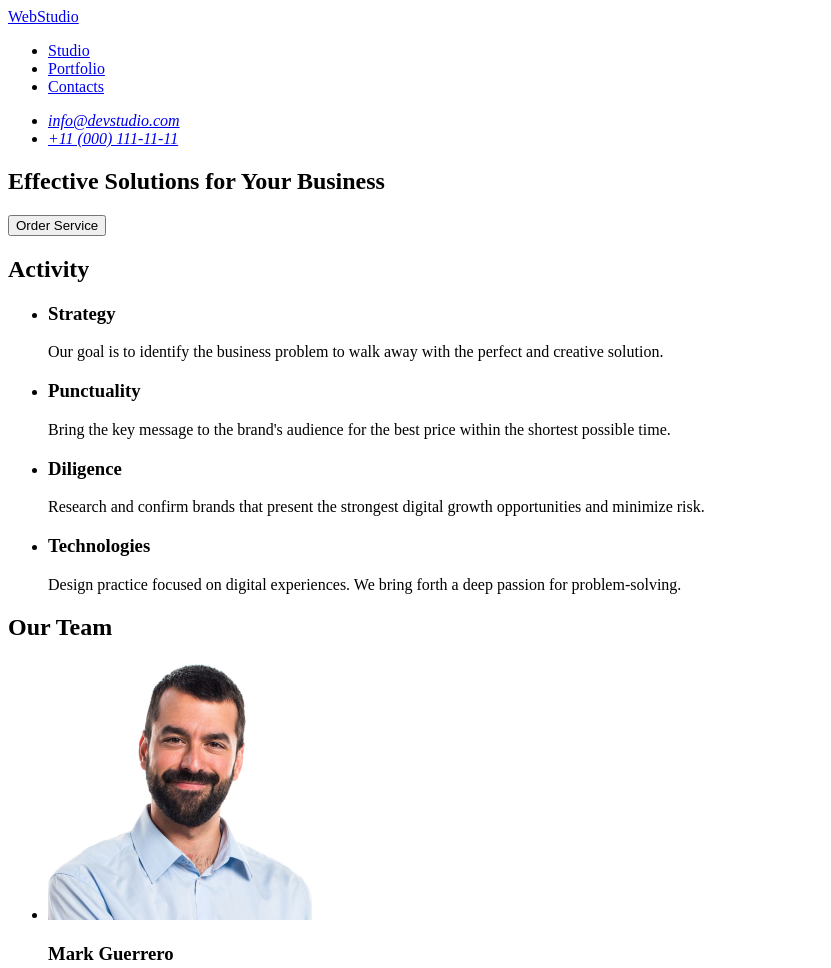
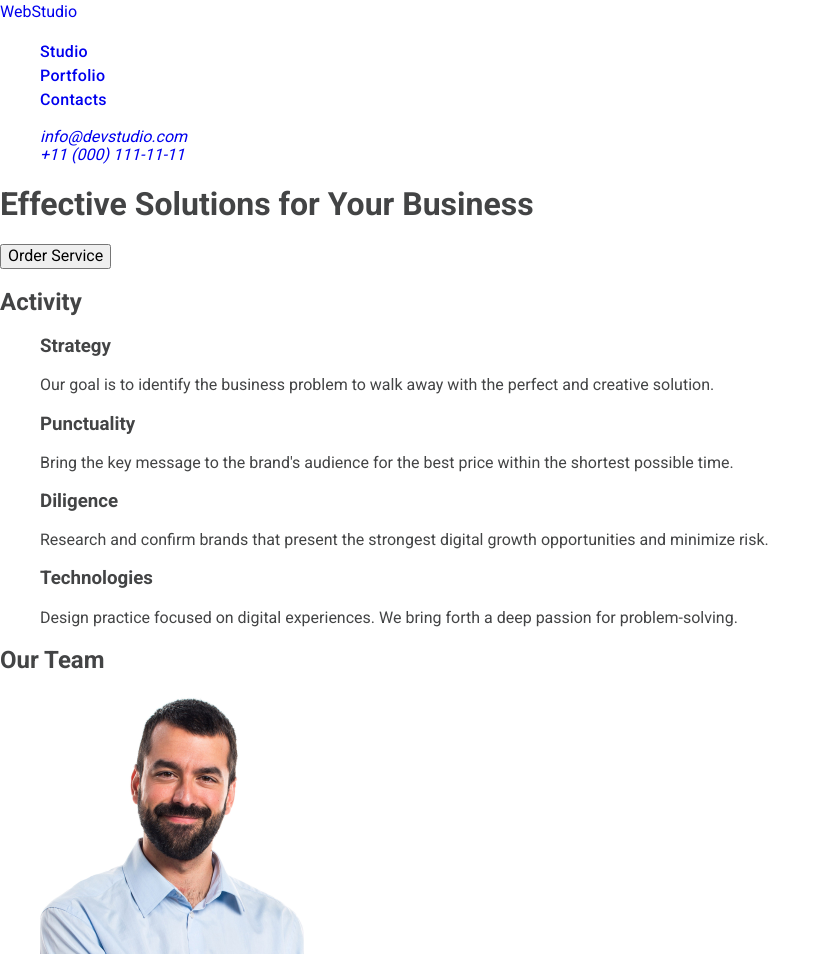
Before and after one commit to SerhiiDziuba1309/goit-markup-hw-02, a plain HTML site: page index.html in a window 1280 px wide. Shown: the top 968 px of the page, without its empty margins (0-831 px from the left). Drawn offline with nearby package versions, Linux system fonts and the light colour scheme.

Commit message:
add class navigation

```diff
--- a/css/styles.css
+++ b/css/styles.css
@@ -0,0 +1,29 @@
+body {
+    font-family: "Roboto", sans-serif;
+    background-color: #FFFFFF;
+    color: #434445;
+}
+a {
+    text-decoration: none;
+}
+ul {list-style-type: none;
+}
+.navigation {
+    background: #fff;
+}
+.navigation-logotip {
+    display: flex;
+    align-items: center;
+    justify-content: flex-start;
+    flex-direction: row;
+    gap: 0px;
+    width: 115px;
+    height: 24px;
+}
+.navigation-list {
+font-weight: 500;
+font-size: 16px;
+line-height: 1.5;
+letter-spacing: 0.02em;
+color: #2e2f42;
+}
--- a/index.html
+++ b/index.html
@@ -4,27 +4,30 @@
     <meta charset="UTF-8">
     <meta name="viewport" content="width=device-width, initial-scale=1.0">
     <title>Main Page</title>
+    <link rel="stylesheet" href="https://cdnjs.cloudflare.com/ajax/libs/normalize/8.0.1/normalize.min.css" integrity="sha512-NhSC1YmyruXifcj/KFRWoC561YpHpc5Jtzgvbuzx5VozKpWvQ+4nXhPdFgmx8xqexRcpAglTj9sIBWINXa8x5w==" crossorigin="anonymous" referrerpolicy="no-referrer" >
+    <link rel="stylesheet" href="./css/styles.css">
+    <link rel="preconnect" href="https://fonts.googleapis.com">
+    <link rel="preconnect" href="https://fonts.gstatic.com" crossorigin>
+    <link href="https://fonts.googleapis.com/css2?family=Raleway:ital,wght@0,700;1,700&family=Roboto:wght@400;500;700&display=swap" rel="stylesheet">
 </head>
 <body>
     <header>
-        <nav>
-            <a href="./index.html">WebStudio</a>
+        <nav class="navigation">
+            <a class="navigation-logotip" href="./index.html">WebStudio</a>
 
             <ul>
-                <li><a href="Studio">Studio</a></li>
-                <li><a href="Portfolio">Portfolio</a></li>
-                <li><a href="Contacts">Contacts</a></li>
+                <li class="navigation-list"><a href="Studio">Studio</a></li>
+                <li class="navigation-list"><a href="Portfolio">Portfolio</a></li>
+                <li class="navigation-list"><a href="Contacts">Contacts</a></li>
             </ul>
         </nav>
-        <address>
+        <address class="info">
             <ul>
-                <li><a href="mailto:info@devstudio.com"> info@devstudio.com</a></li>
-                <li><a href="tel:+110001111111">+11 (000) 111-11-11</a></li>
+                <li class="my-info"><a href="mailto:info@devstudio.com"> info@devstudio.com</a></li>
+                <li class="my-info"><a href="tel:+110001111111">+11 (000) 111-11-11</a></li>
             </ul>
 
         </address>
-
-
     </header>
     <main>
 <section><h1>Effective Solutions
@@ -75,6 +78,35 @@
 
     </ul>
 </section>
+<section>
+    <h2>Our Portfolior </h2>
+    <ul>
+        <li><img src="./images/bank.jpg" alt="banking" width="264">
+            <h3>Banking App</h3>
+            <p>App</p>
+        </li>
+        <li><img src="./images/cash.jpg" alt="pay cash" width="264" >
+            <h3>Cashless Payment</h3>
+            <p>Marketing</p>
+        </li>
+        <li><img src="./images/media.jpg" alt="media" width="264">
+            <h3>Meditation App</h3>
+            <p>App</p>
+        </li>
+        <li><img src="./images/taxi.jpg" alt="TAXI" width="264">
+            <h3>Taxi Service</h3>
+            <p>Marketing</p>
+        </li>
+        <li><img src="./images/screen.jpg" alt="screen" width="264">
+            <h3>Screen Illustrations</h3>
+            <p>Design</p>
+        </li>
+        <li><img src="./images/online.jpg" alt="pay online" width="264">
+            <h3>Online Courses</h3>
+            <p>Marketing</p>
+        </li>
+    </ul>
+</section>
     </main>
     <footer>
         <a href="./index.html">WebStudio</a>
```
Also changed, not shown: images/bank.jpg (added), images/cash.jpg (added), images/media.jpg (added), images/online.jpg (added), images/screen.jpg (added), images/taxi.jpg (added).
